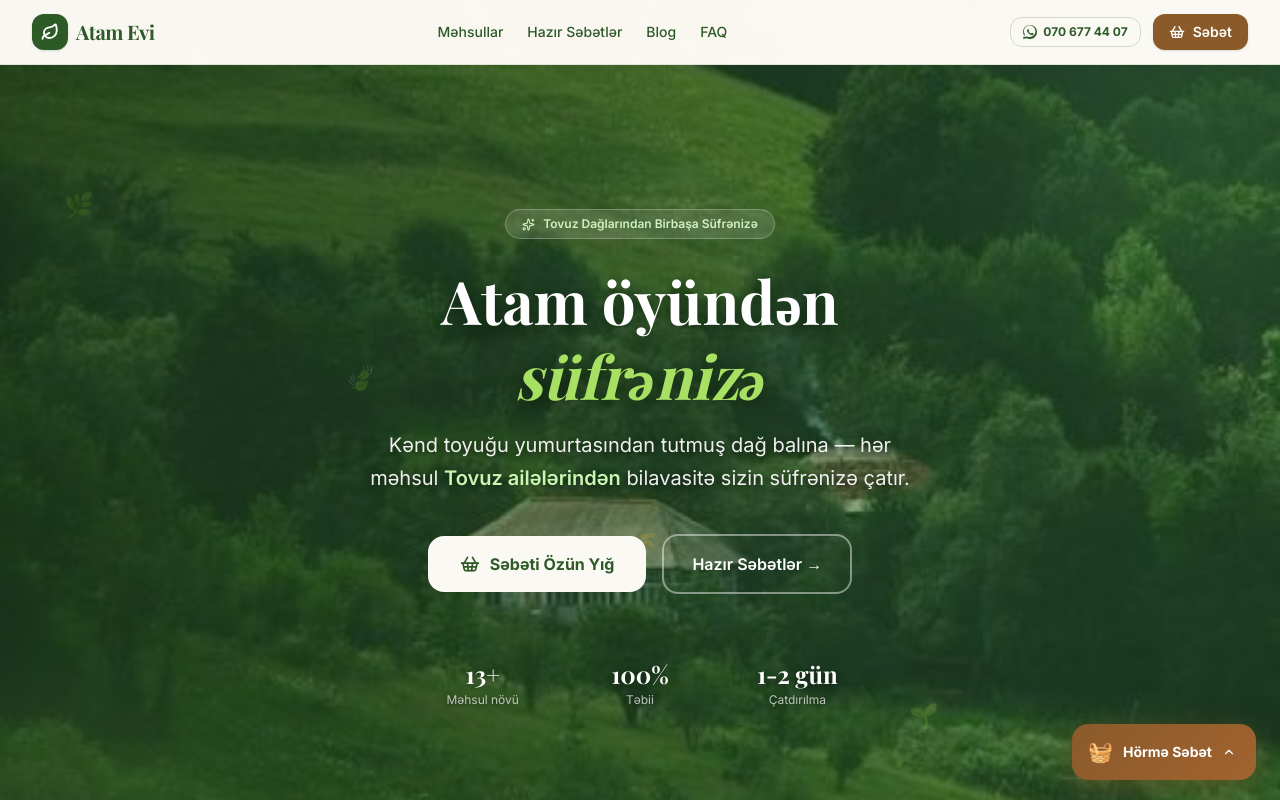
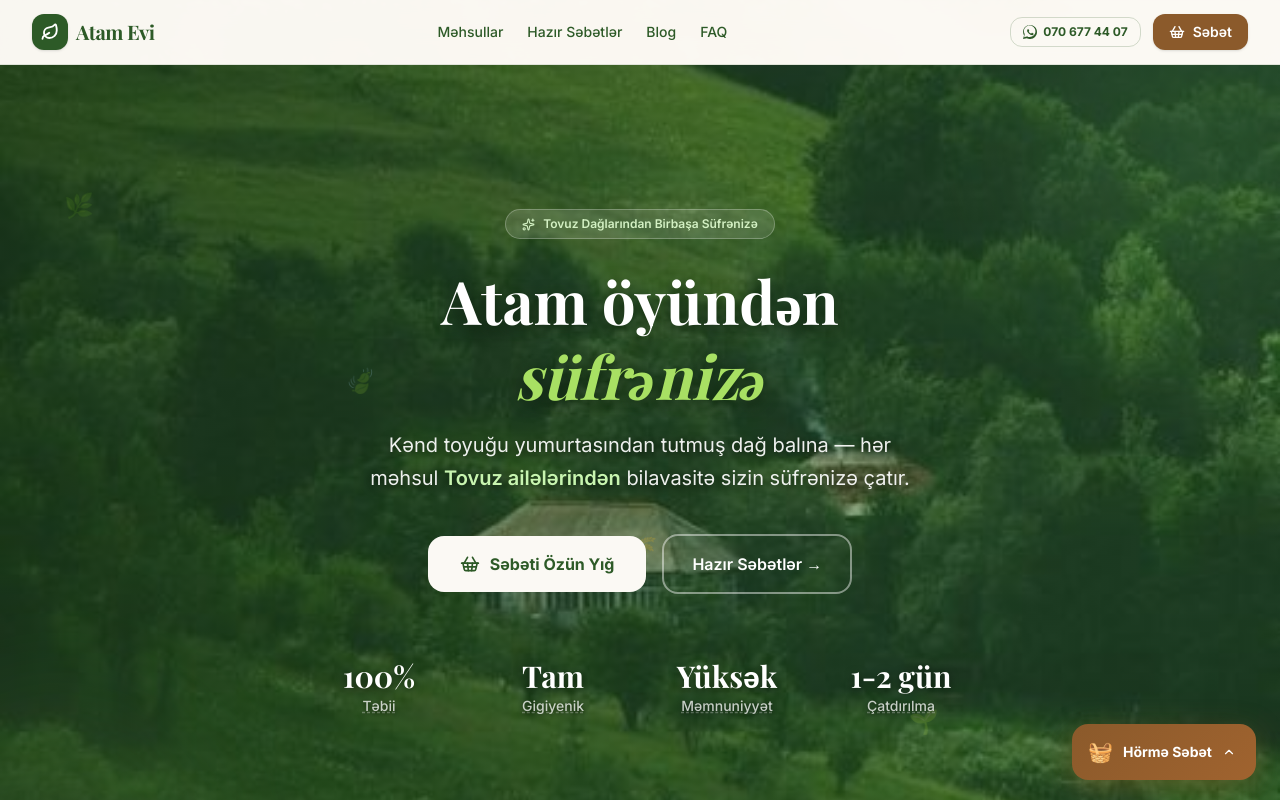
Before and after one commit to Senaniv/Atamevi, a Next.js app: page / in a window 1280 px wide. Shown: the top 800 px of the page. Built offline with nearby package versions, Linux system fonts and the light colour scheme; a web font is replaced by a local one.

Commit message:
Update Hero stats section with 4 clickable promo badges linking to pages

```diff
--- a/components/HeroSection.tsx
+++ b/components/HeroSection.tsx
@@ -99,21 +99,32 @@ export default function HeroSection({ productCount }: HeroSectionProps) {
           </a>
         </div>
 
-        {/* Stats */}
-        <div className="mt-16 grid grid-cols-3 gap-6 max-w-md mx-auto">
+        {/* Clickable Promo Badges */}
+        <div className="mt-16 grid grid-cols-2 sm:grid-cols-4 gap-6 max-w-2xl mx-auto">
           {[
-            { val: `${productCount}+`, label: 'Məhsul növü' },
-            { val: '100%', label: 'Təbii' },
-            { val: '1-2 gün', label: 'Çatdırılma' },
+            { val: '100%', label: 'Təbii', link: '#products' },
+            { val: 'Tam', label: 'Gigiyenik', link: '#haqqimizda' },
+            { val: 'Yüksək', label: 'Məmnuniyyət', link: '#reviews' },
+            { val: '1-2 gün', label: 'Çatdırılma', link: '#faq' },
           ].map((s) => (
-            <div key={s.label} className="text-center">
-              <div className="text-2xl font-bold text-white font-playfair" style={{ textShadow: '0 2px 8px rgba(0,0,0,0.5)' }}>
+            <a
+              key={s.label}
+              href={s.link}
+              className="text-center group block cursor-pointer transition-transform hover:scale-105 duration-200"
+            >
+              <div
+                className="text-2xl sm:text-3xl font-bold text-white font-playfair group-hover:text-green-light transition-colors"
+                style={{ textShadow: '0 2px 8px rgba(0,0,0,0.5)' }}
+              >
                 {s.val}
               </div>
-              <div className="text-xs mt-0.5" style={{ color: 'rgba(255,255,255,0.7)', textShadow: '0 1px 4px rgba(0,0,0,0.5)' }}>
+              <div
+                className="text-xs sm:text-sm mt-0.5 font-medium underline decoration-dashed decoration-white/30 group-hover:decoration-white transition-colors"
+                style={{ color: 'rgba(255,255,255,0.75)', textShadow: '0 1px 4px rgba(0,0,0,0.5)' }}
+              >
                 {s.label}
               </div>
-            </div>
+            </a>
           ))}
         </div>
       </div>
```
